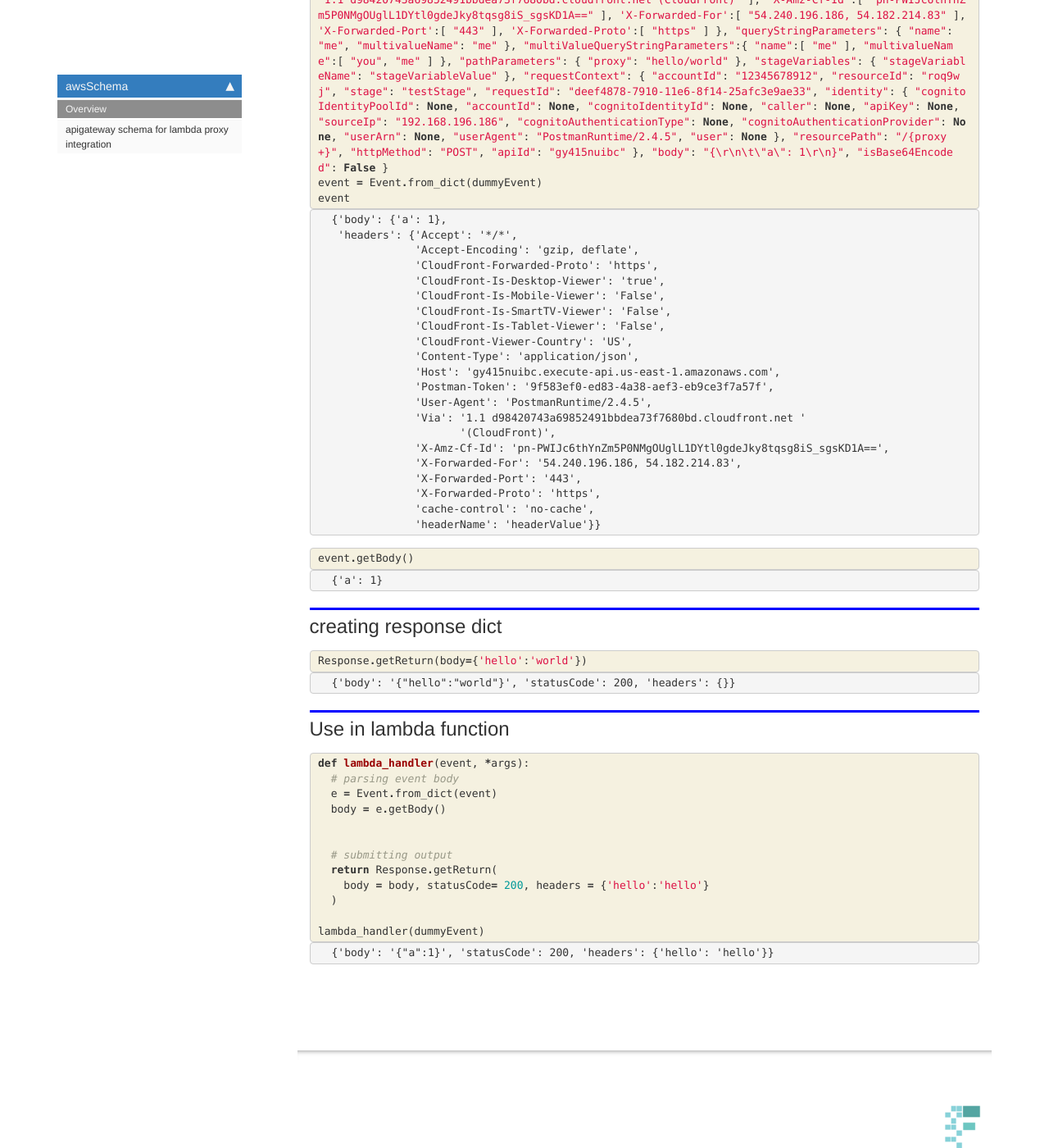
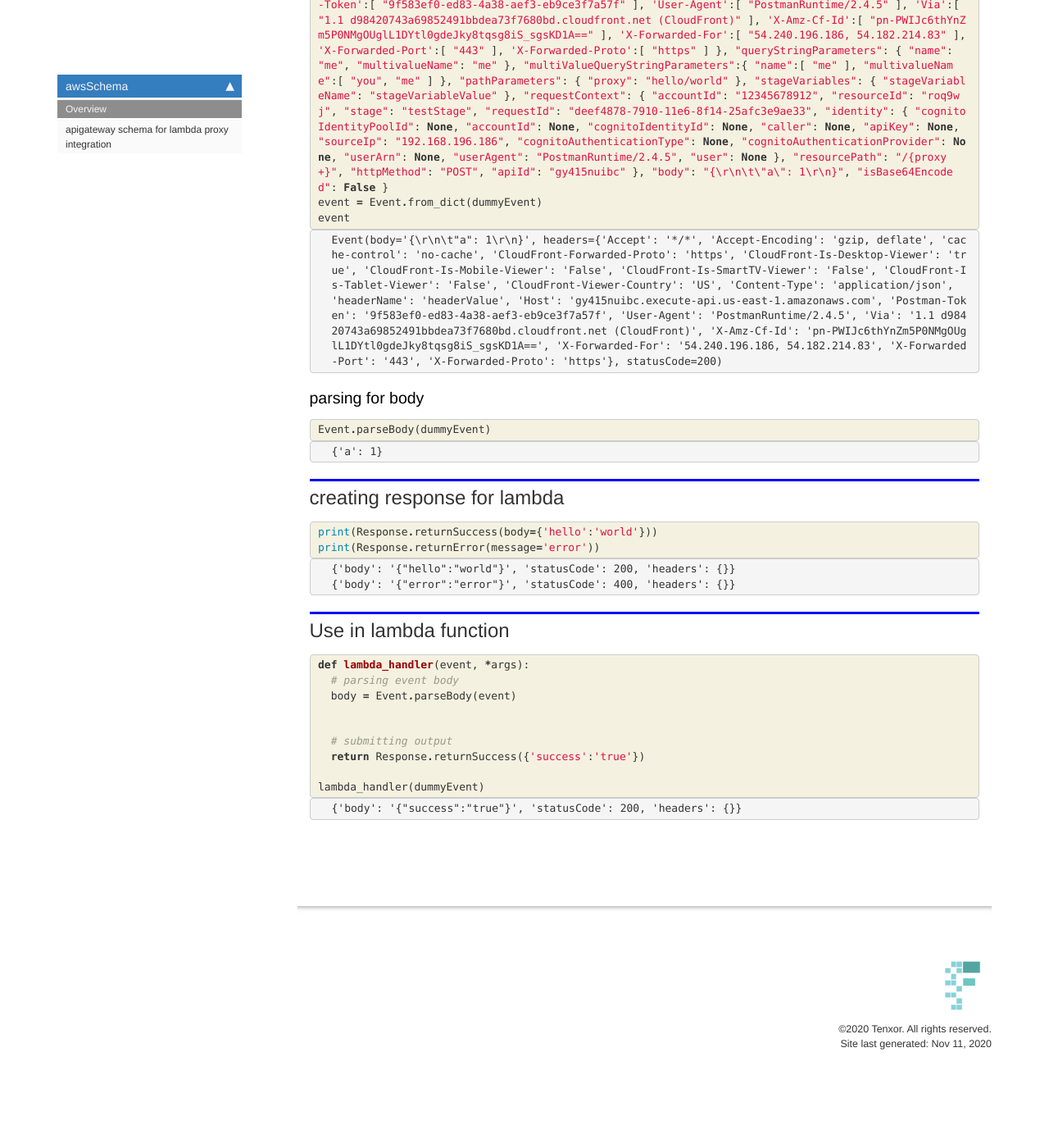
Before and after one commit to thanakijwanavit/awsSchema, a Jekyll site: the page built from docs/index.html, in a window 1280 px wide and 1400 px high, scrolled down 995 px. Shown: the whole window at 82% size. Built offline with Jekyll 4.4.1, drawn with Linux system fonts in a browser that asks for light colours; nearby versions of some CDN libraries; comment, search, counter and statistics services are not loaded; after the commit the page ends 2328 px from its top, so only the background shows below that; some of the changed text lies outside the part shown.

```diff
--- a/awsSchema/__init__.py
+++ b/awsSchema/__init__.py
@@ -1 +1 @@
-__version__ = "0.0.6"
+__version__ = "0.0.7"
--- a/docs/index.html
+++ b/docs/index.html
@@ -110,27 +110,7 @@ this library uses jsondataclass, and dataclass</p>
 
 
 <div class="output_text output_subarea output_execute_result">
-<pre>{&#39;body&#39;: {&#39;a&#39;: 1},
- &#39;headers&#39;: {&#39;Accept&#39;: &#39;*/*&#39;,
-             &#39;Accept-Encoding&#39;: &#39;gzip, deflate&#39;,
-             &#39;CloudFront-Forwarded-Proto&#39;: &#39;https&#39;,
-             &#39;CloudFront-Is-Desktop-Viewer&#39;: &#39;true&#39;,
-             &#39;CloudFront-Is-Mobile-Viewer&#39;: &#39;False&#39;,
-             &#39;CloudFront-Is-SmartTV-Viewer&#39;: &#39;False&#39;,
-             &#39;CloudFront-Is-Tablet-Viewer&#39;: &#39;False&#39;,
-             &#39;CloudFront-Viewer-Country&#39;: &#39;US&#39;,
-             &#39;Content-Type&#39;: &#39;application/json&#39;,
-             &#39;Host&#39;: &#39;gy415nuibc.execute-api.us-east-1.amazonaws.com&#39;,
-             &#39;Postman-Token&#39;: &#39;9f583ef0-ed83-4a38-aef3-eb9ce3f7a57f&#39;,
-             &#39;User-Agent&#39;: &#39;PostmanRuntime/2.4.5&#39;,
-             &#39;Via&#39;: &#39;1.1 d98420743a69852491bbdea73f7680bd.cloudfront.net &#39;
-                    &#39;(CloudFront)&#39;,
-             &#39;X-Amz-Cf-Id&#39;: &#39;pn-PWIJc6thYnZm5P0NMgOUglL1DYtl0gdeJky8tqsg8iS_sgsKD1A==&#39;,
-             &#39;X-Forwarded-For&#39;: &#39;54.240.196.186, 54.182.214.83&#39;,
-             &#39;X-Forwarded-Port&#39;: &#39;443&#39;,
-             &#39;X-Forwarded-Proto&#39;: &#39;https&#39;,
-             &#39;cache-control&#39;: &#39;no-cache&#39;,
-             &#39;headerName&#39;: &#39;headerValue&#39;}}</pre>
+<pre>Event(body=&#39;{\r\n\t&#34;a&#34;: 1\r\n}&#39;, headers={&#39;Accept&#39;: &#39;*/*&#39;, &#39;Accept-Encoding&#39;: &#39;gzip, deflate&#39;, &#39;cache-control&#39;: &#39;no-cache&#39;, &#39;CloudFront-Forwarded-Proto&#39;: &#39;https&#39;, &#39;CloudFront-Is-Desktop-Viewer&#39;: &#39;true&#39;, &#39;CloudFront-Is-Mobile-Viewer&#39;: &#39;False&#39;, &#39;CloudFront-Is-SmartTV-Viewer&#39;: &#39;False&#39;, &#39;CloudFront-Is-Tablet-Viewer&#39;: &#39;False&#39;, &#39;CloudFront-Viewer-Country&#39;: &#39;US&#39;, &#39;Content-Type&#39;: &#39;application/json&#39;, &#39;headerName&#39;: &#39;headerValue&#39;, &#39;Host&#39;: &#39;gy415nuibc.execute-api.us-east-1.amazonaws.com&#39;, &#39;Postman-Token&#39;: &#39;9f583ef0-ed83-4a38-aef3-eb9ce3f7a57f&#39;, &#39;User-Agent&#39;: &#39;PostmanRuntime/2.4.5&#39;, &#39;Via&#39;: &#39;1.1 d98420743a69852491bbdea73f7680bd.cloudfront.net (CloudFront)&#39;, &#39;X-Amz-Cf-Id&#39;: &#39;pn-PWIJc6thYnZm5P0NMgOUglL1DYtl0gdeJky8tqsg8iS_sgsKD1A==&#39;, &#39;X-Forwarded-For&#39;: &#39;54.240.196.186, 54.182.214.83&#39;, &#39;X-Forwarded-Port&#39;: &#39;443&#39;, &#39;X-Forwarded-Proto&#39;: &#39;https&#39;}, statusCode=200)</pre>
 </div>
 
 </div>
@@ -141,6 +121,12 @@ this library uses jsondataclass, and dataclass</p>
 </div>
     {% endraw %}
 
+<div class="cell border-box-sizing text_cell rendered"><div class="inner_cell">
+<div class="text_cell_render border-box-sizing rendered_html">
+<h3 id="parsing-for-body">parsing for body<a class="anchor-link" href="#parsing-for-body"> </a></h3>
+</div>
+</div>
+</div>
     {% raw %}
 
 <div class="cell border-box-sizing code_cell rendered">
@@ -148,7 +134,7 @@ this library uses jsondataclass, and dataclass</p>
 
 <div class="inner_cell">
     <div class="input_area">
-<div class=" highlight hl-ipython3"><pre><span></span><span class="n">event</span><span class="o">.</span><span class="n">getBody</span><span class="p">()</span>
+<div class=" highlight hl-ipython3"><pre><span></span><span class="n">Event</span><span class="o">.</span><span class="n">parseBody</span><span class="p">(</span><span class="n">dummyEvent</span><span class="p">)</span>
 </pre></div>
 
     </div>
@@ -176,7 +162,7 @@ this library uses jsondataclass, and dataclass</p>
 
 <div class="cell border-box-sizing text_cell rendered"><div class="inner_cell">
 <div class="text_cell_render border-box-sizing rendered_html">
-<h2 id="creating-response-dict">creating response dict<a class="anchor-link" href="#creating-response-dict"> </a></h2>
+<h2 id="creating-response-for-lambda">creating response for lambda<a class="anchor-link" href="#creating-response-for-lambda"> </a></h2>
 </div>
 </div>
 </div>
@@ -187,7 +173,8 @@ this library uses jsondataclass, and dataclass</p>
 
 <div class="inner_cell">
     <div class="input_area">
-<div class=" highlight hl-ipython3"><pre><span></span><span class="n">Response</span><span class="o">.</span><span class="n">getReturn</span><span class="p">(</span><span class="n">body</span><span class="o">=</span><span class="p">{</span><span class="s1">&#39;hello&#39;</span><span class="p">:</span><span class="s1">&#39;world&#39;</span><span class="p">})</span>
+<div class=" highlight hl-ipython3"><pre><span></span><span class="nb">print</span><span class="p">(</span><span class="n">Response</span><span class="o">.</span><span class="n">returnSuccess</span><span class="p">(</span><span class="n">body</span><span class="o">=</span><span class="p">{</span><span class="s1">&#39;hello&#39;</span><span class="p">:</span><span class="s1">&#39;world&#39;</span><span class="p">}))</span>
+<span class="nb">print</span><span class="p">(</span><span class="n">Response</span><span class="o">.</span><span class="n">returnError</span><span class="p">(</span><span class="n">message</span><span class="o">=</span><span class="s1">&#39;error&#39;</span><span class="p">))</span>
 </pre></div>
 
     </div>
@@ -199,12 +186,11 @@ this library uses jsondataclass, and dataclass</p>
 
 <div class="output_area">
 
-
-
-<div class="output_text output_subarea output_execute_result">
-<pre>{&#39;body&#39;: &#39;{&#34;hello&#34;:&#34;world&#34;}&#39;, &#39;statusCode&#39;: 200, &#39;headers&#39;: {}}</pre>
+<div class="output_subarea output_stream output_stdout output_text">
+<pre>{&#39;body&#39;: &#39;{&#34;hello&#34;:&#34;world&#34;}&#39;, &#39;statusCode&#39;: 200, &#39;headers&#39;: {}}
+{&#39;body&#39;: &#39;{&#34;error&#34;:&#34;error&#34;}&#39;, &#39;statusCode&#39;: 400, &#39;headers&#39;: {}}
+</pre>
 </div>
-
 </div>
 
 </div>
@@ -228,14 +214,11 @@ this library uses jsondataclass, and dataclass</p>
     <div class="input_area">
 <div class=" highlight hl-ipython3"><pre><span></span><span class="k">def</span> <span class="nf">lambda_handler</span><span class="p">(</span><span class="n">event</span><span class="p">,</span> <span class="o">*</span><span class="n">args</span><span class="p">):</span>
   <span class="c1"># parsing event body</span>
-  <span class="n">e</span> <span class="o">=</span> <span class="n">Event</span><span class="o">.</span><span class="n">from_dict</span><span class="p">(</span><span class="n">event</span><span class="p">)</span>
-  <span class="n">body</span> <span class="o">=</span> <span class="n">e</span><span class="o">.</span><span class="n">getBody</span><span class="p">()</span>
+  <span class="n">body</span> <span class="o">=</span> <span class="n">Event</span><span class="o">.</span><span class="n">parseBody</span><span class="p">(</span><span class="n">event</span><span class="p">)</span>
 
 
   <span class="c1"># submitting output</span>
-  <span class="k">return</span> <span class="n">Response</span><span class="o">.</span><span class="n">getReturn</span><span class="p">(</span>
-    <span class="n">body</span> <span class="o">=</span> <span class="n">body</span><span class="p">,</span> <span class="n">statusCode</span><span class="o">=</span> <span class="mi">200</span><span class="p">,</span> <span class="n">headers</span> <span class="o">=</span> <span class="p">{</span><span class="s1">&#39;hello&#39;</span><span class="p">:</span><span class="s1">&#39;hello&#39;</span><span class="p">}</span>
-  <span class="p">)</span>
+  <span class="k">return</span> <span class="n">Response</span><span class="o">.</span><span class="n">returnSuccess</span><span class="p">({</span><span class="s1">&#39;success&#39;</span><span class="p">:</span><span class="s1">&#39;true&#39;</span><span class="p">})</span>
 
 <span class="n">lambda_handler</span><span class="p">(</span><span class="n">dummyEvent</span><span class="p">)</span>
 </pre></div>
@@ -252,7 +235,7 @@ this library uses jsondataclass, and dataclass</p>
 
 
 <div class="output_text output_subarea output_execute_result">
-<pre>{&#39;body&#39;: &#39;{&#34;a&#34;:1}&#39;, &#39;statusCode&#39;: 200, &#39;headers&#39;: {&#39;hello&#39;: &#39;hello&#39;}}</pre>
+<pre>{&#39;body&#39;: &#39;{&#34;success&#34;:&#34;true&#34;}&#39;, &#39;statusCode&#39;: 200, &#39;headers&#39;: {}}</pre>
 </div>
 
 </div>
```
Also changed, not shown: README.md, 3 other files.
